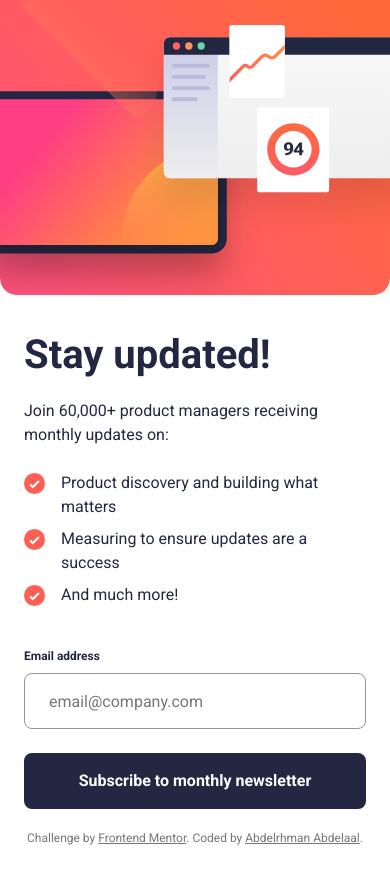
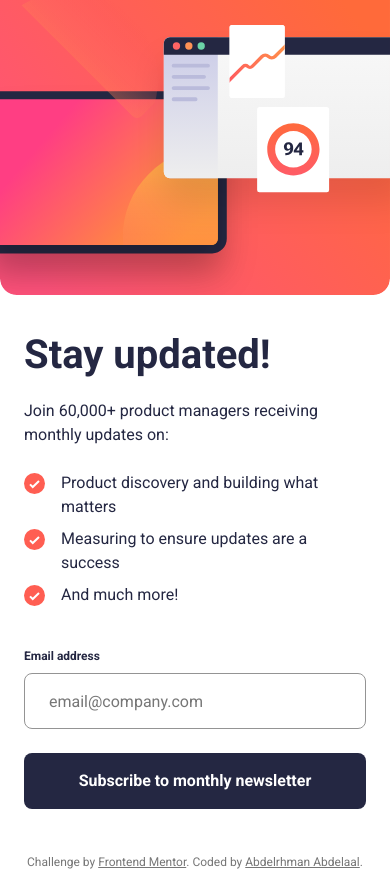
Before and after one commit to MrBlackvanta/newsletter-sign-up-with-success-message, a Next.js app: page / in a window 390 px wide. Before the commit the page ends 849 px from the top, so only its background shows below. Built offline with nearby package versions, Linux system fonts and the light colour scheme.

Commit message:
style: adjust padding for main container to improve layout responsiveness

```diff
--- a/src/app/page.tsx
+++ b/src/app/page.tsx
@@ -2,7 +2,7 @@ import NewsletterCard from "@/components/NewsletterCard";
 
 export default function Home() {
   return (
-    <main className="flex flex-1 flex-col sm:grid sm:place-items-center sm:p-6 lg:p-10">
+    <main className="flex flex-1 flex-col max-sm:pb-6 sm:grid sm:place-items-center sm:p-6 lg:p-10">
       <NewsletterCard />
     </main>
   );
```
